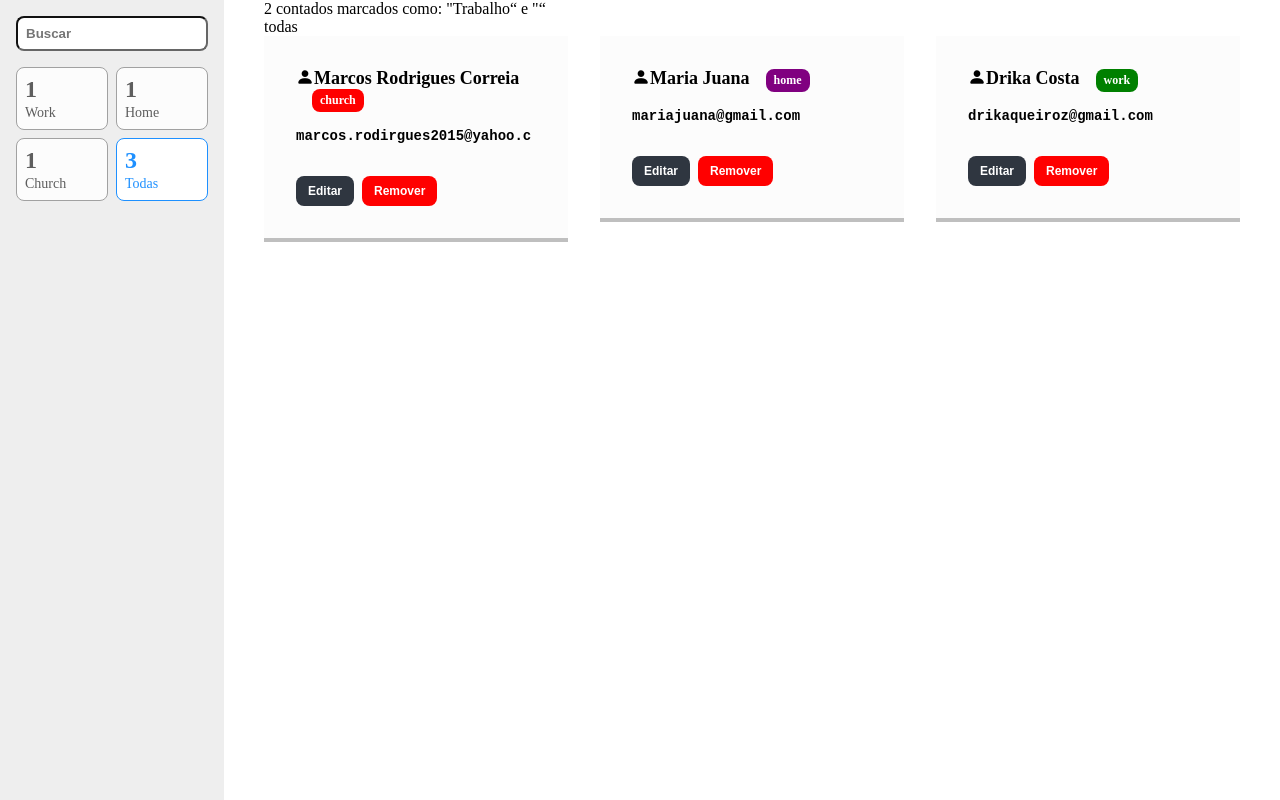
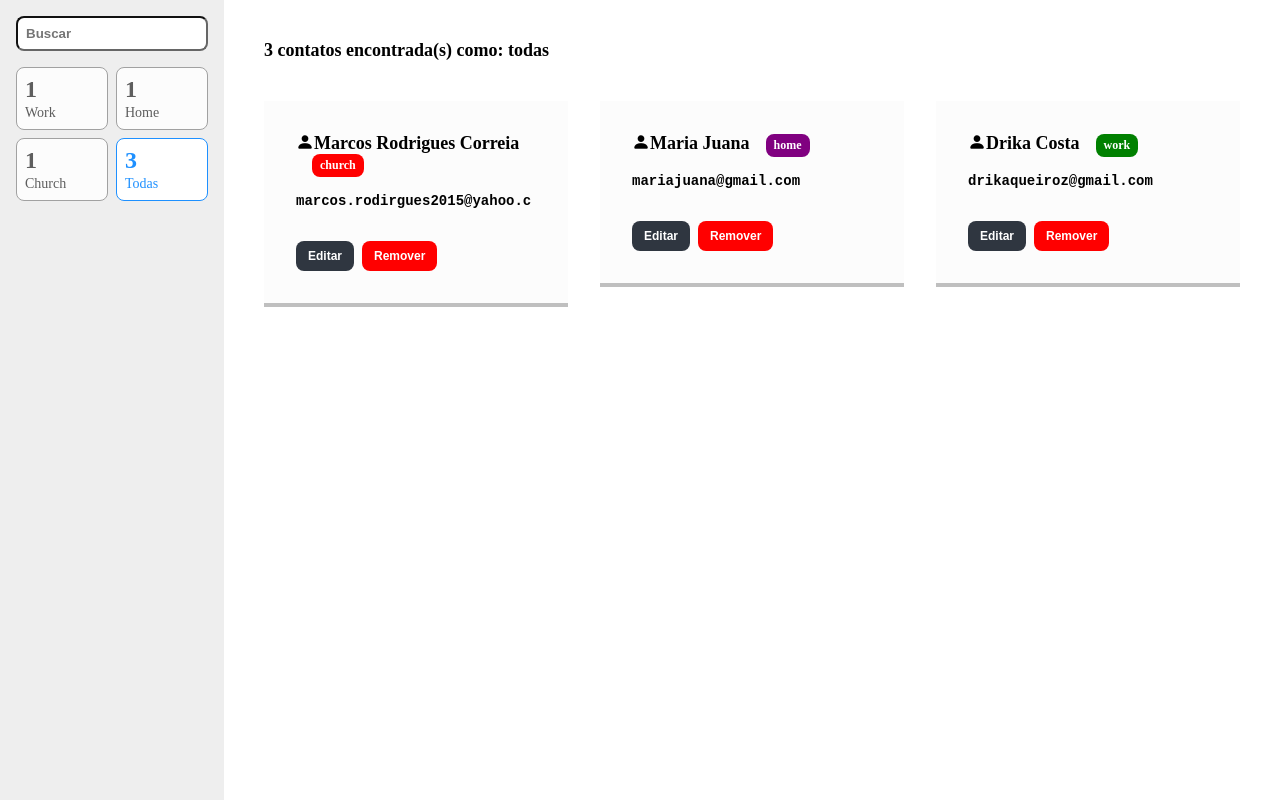
Before and after one commit to marquinhos2017/contact_list_react, a React (Create React App) app: page / in a window 1280 px wide. Built offline with nearby package versions, Linux system fonts and the light colour scheme.

Commit message:
Exiba os resultados de filtragem

```diff
--- a/src/containers/ListaDeTarefa/index.tsx
+++ b/src/containers/ListaDeTarefa/index.tsx
@@ -1,5 +1,5 @@
 import Contato from '../../components/Contato'
-import { Container, ListaContatos } from './styles'
+import { Container, ListaContatos, Resultado } from './styles'
 import * as enums from '../../utils/enums/Contato'
 import { useSelector } from 'react-redux'
 import { RootReducer } from '../../store'
@@ -46,18 +46,29 @@
     }
   }
 
+  const contatos = filtraContatos()
+
+  const exibeResultadoFiltrado = (quantidade: number) => {
+    let mensagem = ''
+    const complementacao =
+      termo !== undefined && termo.length > 0 ? ` e "${termo}"` : ''
+
+    if (criterio === 'todas') {
+      mensagem = `${quantidade} contatos encontrada(s) como: todas ${complementacao} `
+    } else {
+      mensagem = `${quantidade} contatos encontrada(s) como: "${`${criterio}=${valor}`}" ${complementacao}"`
+    }
+
+    return mensagem
+  }
+
+  const mensagem = exibeResultadoFiltrado(contatos.length)
+
   return (
     <Container>
-      <p>
-        2 contados marcados como: &quot;Trabalho&ldquo; e &quot;{termo}&ldquo;
-      </p>
-      <ul>
-        <li>{termo}</li>
-        <li>{criterio}</li>
-        <li>{valor}</li>
-      </ul>
+      <Resultado>{mensagem}</Resultado>
       <ListaContatos>
-        {filtraContatos().map((t) => (
+        {contatos.map((t) => (
           <li key={t.titulo}>
             <Contato
               id={t.id}
--- a/src/containers/ListaDeTarefa/styles.ts
+++ b/src/containers/ListaDeTarefa/styles.ts
@@ -11,3 +11,11 @@
   height: 100vh;
   overflow-y: scroll;
 `
+
+export const Resultado = styled.p`
+  display: block;
+  margin-top: 40px;
+  margin-bottom: 40px;
+  font-size: 18px;
+  font-weight: bold;
+`
```
